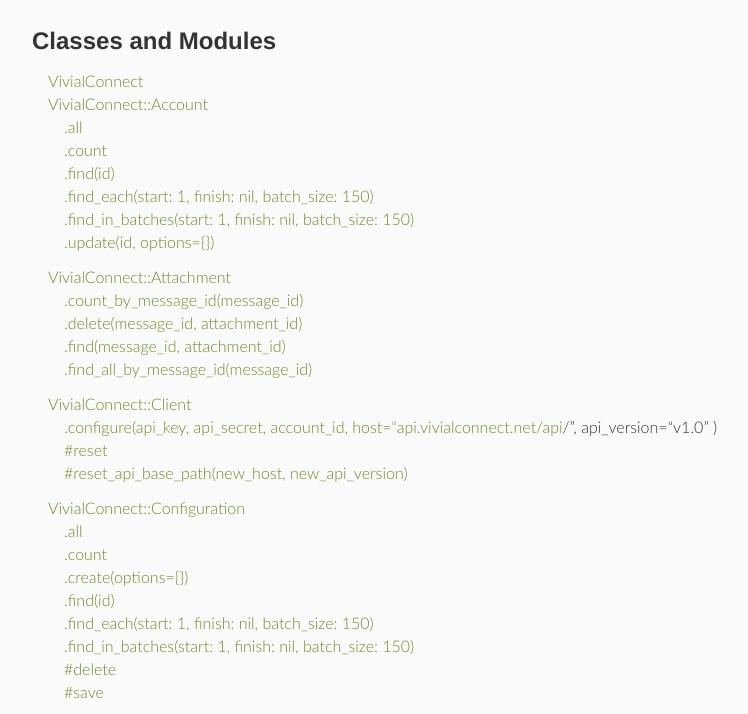
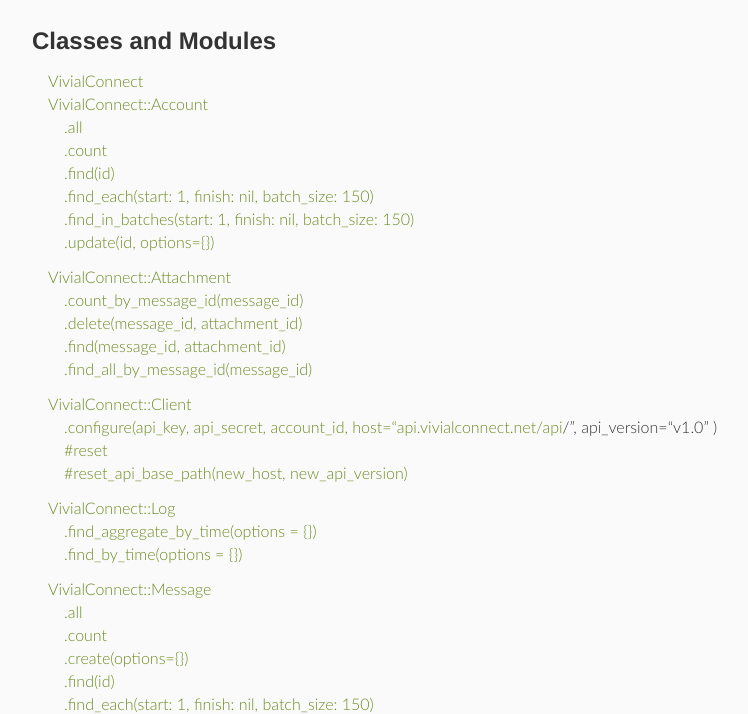
Before and after one commit to vivialconnect/vivialconnect-ruby, a plain HTML site: page table_of_contents.html in a window 1280 px wide. Shown: the part 58-772 px from the top of the page, without its empty margins (20-768 px from the left). Drawn offline with Linux system fonts and the light colour scheme.

Commit message:
Updating gh-pages docs to revision 278c522

```diff
--- a/table_of_contents.html
+++ b/table_of_contents.html
@@ -58,20 +58,6 @@
       <li><a href="VivialConnect/Client.html#label-.configure-28api_key-2C+api_secret-2C+account_id-2C+host-3D-22https-3A-2F-2Fapi.vivialconnect.net-2Fapi-2F-22-2C+api_version-3D-22v1.0-22+-29">.configure(api_key, api_secret, account_id, host=“<a href="https://api.vivialconnect.net/api">api.vivialconnect.net/api</a>/”, api_version=“v1.0” )</a>
       <li><a href="VivialConnect/Client.html#label-23reset">#reset</a>
       <li><a href="VivialConnect/Client.html#label-23reset_api_base_path-28new_host-2C+new_api_version-29">#reset_api_base_path(new_host, new_api_version)</a>
-    </ul>
-  </li>
-  <li class="class">
-    <a href="VivialConnect/Configuration.html">VivialConnect::Configuration</a>
-
-    <ul>
-      <li><a href="VivialConnect/Configuration.html#label-.all">.all</a>
-      <li><a href="VivialConnect/Configuration.html#label-.count">.count</a>
-      <li><a href="VivialConnect/Configuration.html#label-.create-28options-3D-7B-7D-29">.create(options={})</a>
-      <li><a href="VivialConnect/Configuration.html#label-.find-28id-29">.find(id)</a>
-      <li><a href="VivialConnect/Configuration.html#label-.find_each-28start-3A+1-2C+finish-3A+nil-2C+batch_size-3A+150-29+">.find_each(start: 1, finish: nil, batch_size: 150) </a>
-      <li><a href="VivialConnect/Configuration.html#label-.find_in_batches-28start-3A+1-2C+finish-3A+nil-2C+batch_size-3A+150-29++">.find_in_batches(start: 1, finish: nil, batch_size: 150)  </a>
-      <li><a href="VivialConnect/Configuration.html#label-23delete">#delete</a>
-      <li><a href="VivialConnect/Configuration.html#label-23save">#save</a>
     </ul>
   </li>
   <li class="class">
```
Also changed, not shown: index.html (+0 -2 lines), js/search_index.js (+1 -1 lines), 4 other files.
